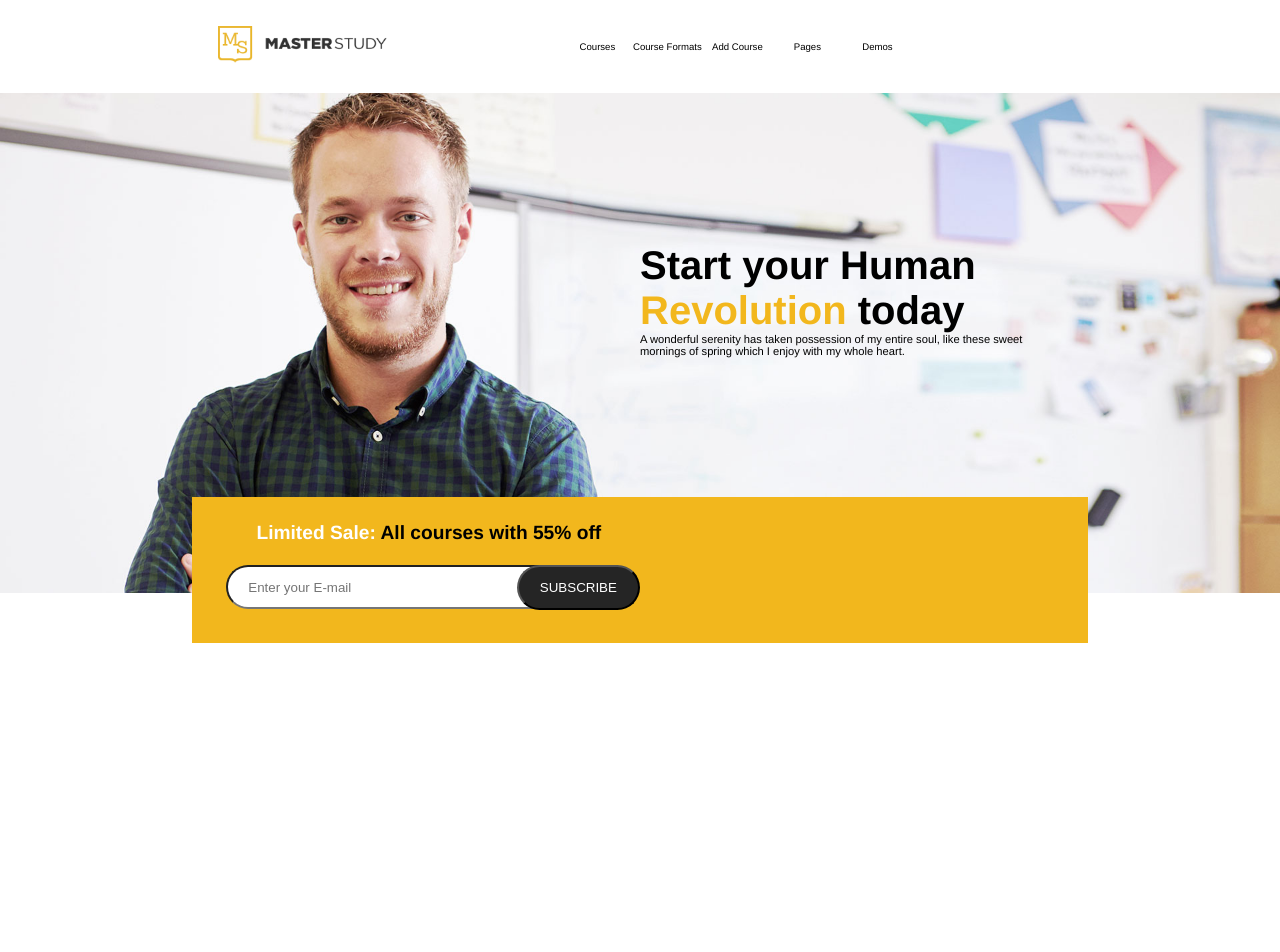
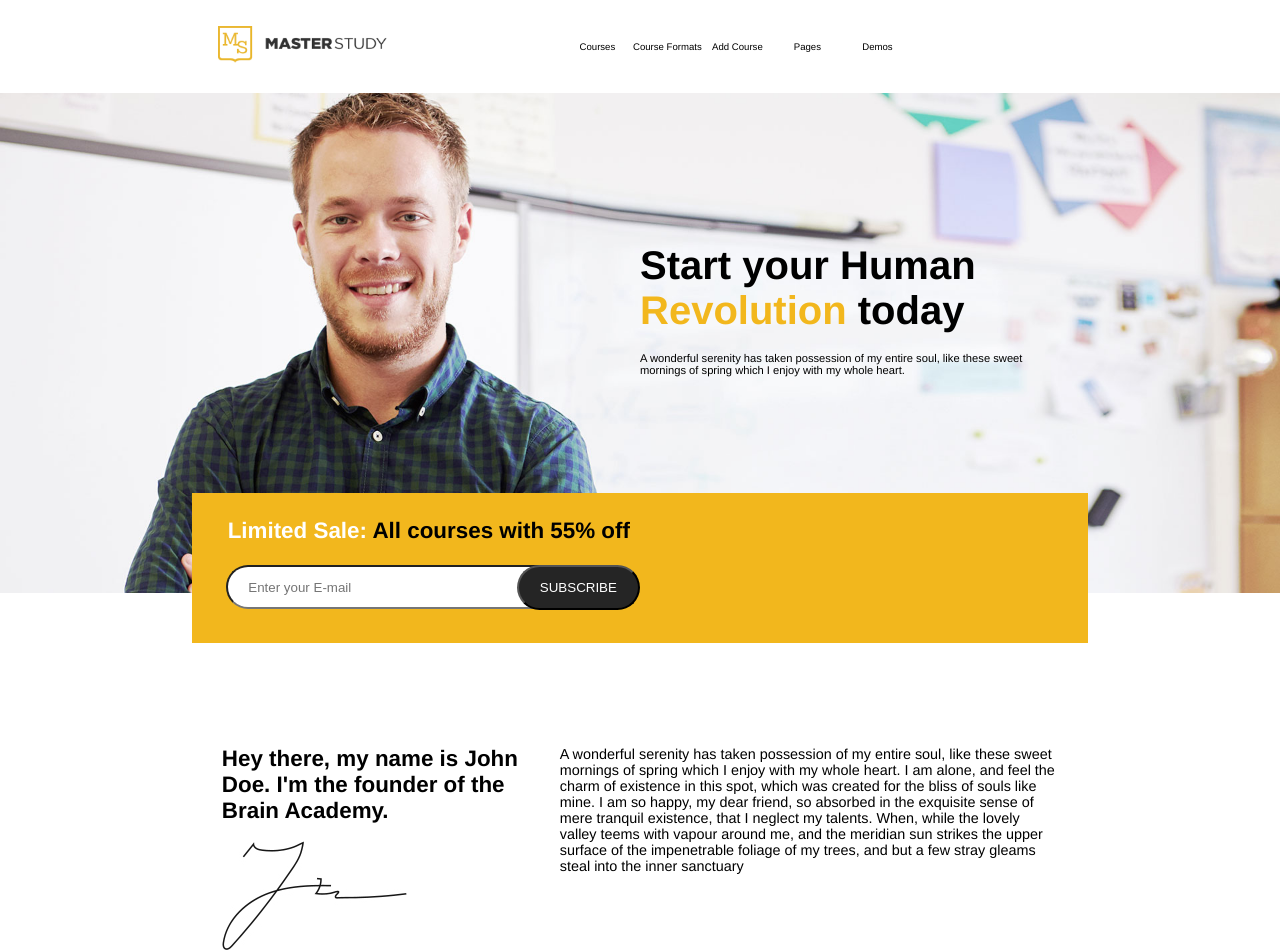
Before and after one commit to AndreaDeCeglia/proj-html-vuejs, a Vue app: page / in a window 1280 px wide. Shown: the top 952 px of the page. Before the commit the page ends 800 px from the top, so only its background shows below. Built offline with nearby package versions, Linux system fonts and the light colour scheme.

Commit message:
founder presentation done

```diff
--- a/src/components/DiscountComp.vue
+++ b/src/components/DiscountComp.vue
@@ -36,7 +36,7 @@ export default {
     #leftDiscount{
         width: 50%;
         h2{
-            font-size: 1.2rem;
+            font-size: 1.4rem;
             span{
                 color: white;
             };
--- a/src/components/MainComp.vue
+++ b/src/components/MainComp.vue
@@ -22,6 +22,24 @@
         <!-- discount closure -->
       </div>
       <!-- jumbotron closure -->
+
+      <!-- founder presentation's section -->
+      <div id="founder" class="container-70 flex-row justify-around align-start margin80-0 padding-2">
+        <!-- left part -->
+        <div id="founderLeft" class="basis-39">
+            <h2>
+                Hey there, my name is John Doe. I'm the founder of the Brain Academy.
+            </h2>
+            <img src="./../assets/img/sign.jpg" alt="">
+        </div>
+        <!-- right part -->
+        <div class="basis-59">
+            <p>
+                A wonderful serenity has taken possession of my entire soul, like these sweet mornings of spring which I enjoy with my whole heart. I am alone, and feel the charm of existence in this spot, which was created for the bliss of souls like mine. I am so happy, my dear friend, so absorbed in the exquisite sense of mere tranquil existence, that I neglect my talents. When, while the lovely valley teems with vapour around me, and the meridian sun strikes the upper surface of the impenetrable foliage of my trees, and but a few stray gleams steal into the inner sanctuary
+            </p>
+        </div>
+      </div>
+      <!-- founder sec. closure -->
     </main>
 </template>
 
@@ -66,6 +84,7 @@ export default {
         };
         p{
             font-size: .7rem;
+            margin-top: 5%;
         };
     };
 
@@ -76,6 +95,22 @@ export default {
         bottom: -10%;
     };
 
-}
+};
+
+// ********* founder style ***********
+#founder{
+    text-align: left;
+    margin-top: 10%;
+
+    h2{
+        font-size: 1.4rem;
+    };
+    img{
+        margin-top: 5%;
+    };
+    p{
+        font-size: .9rem;
+    };
+};
 
 </style>
```
Also changed, not shown: src/assets/img/sign.jpg (added).
